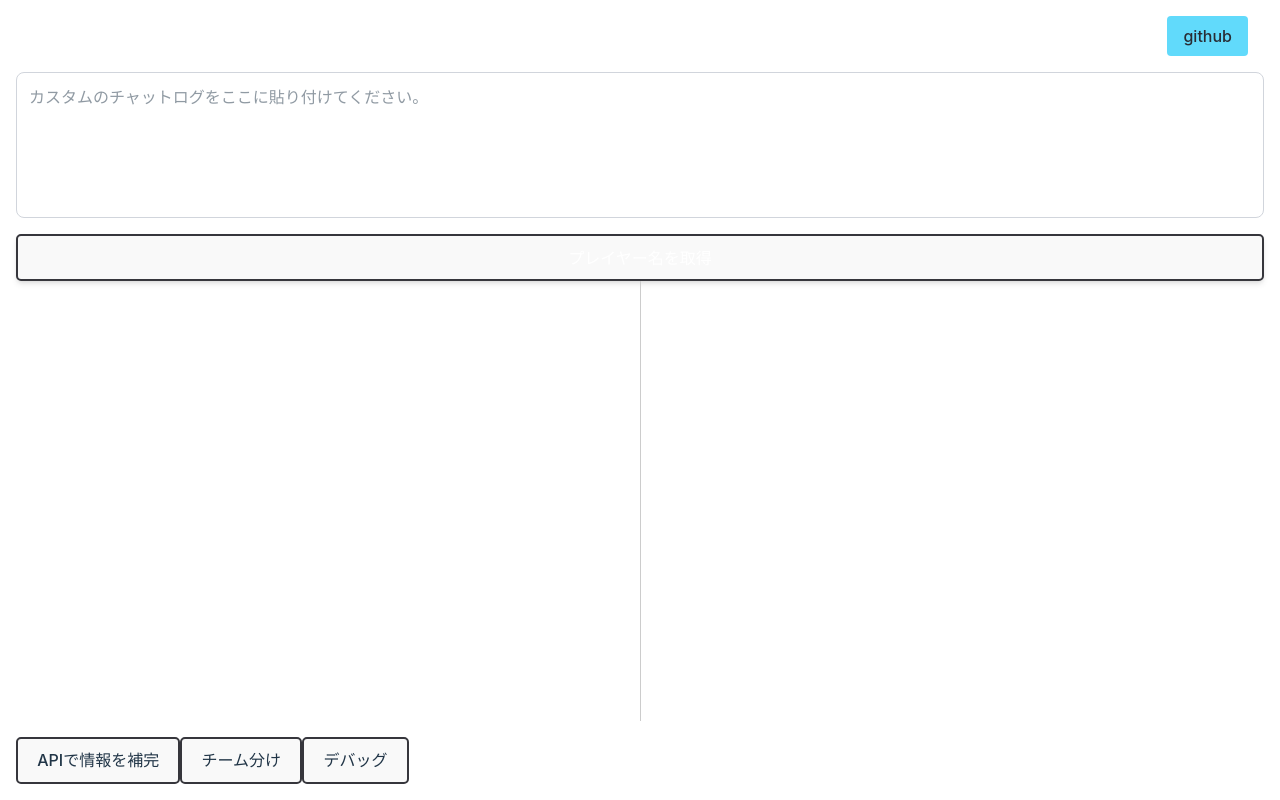
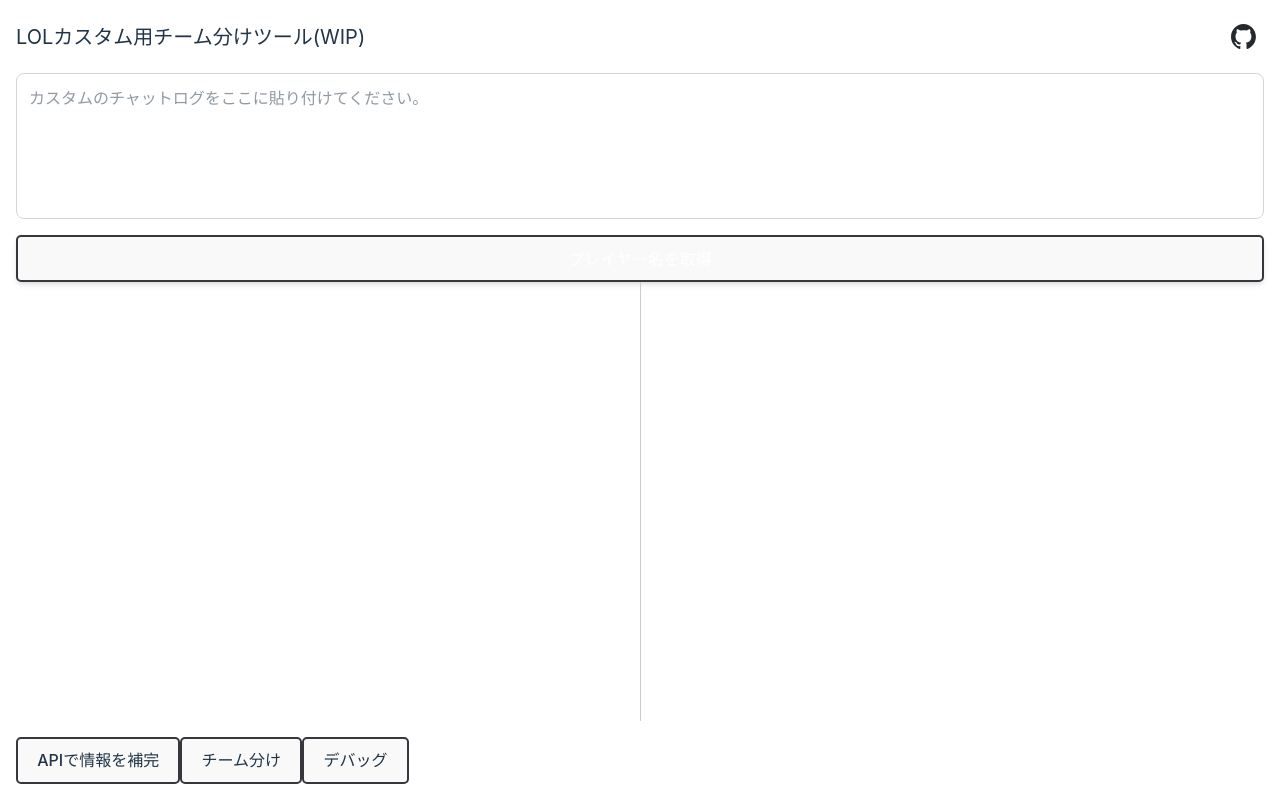
Before and after one commit to icvt408/lol-teamdivider, a React (Vite) app: page / in a window 1280 px wide. Built offline with nearby package versions, Linux system fonts and the light colour scheme.

Commit message:
tailwindcssに対応

```diff
--- a/src/components/Header.css
+++ /dev/null
@@ -1,35 +0,0 @@
-.app-header {
-    display: flex;
-    justify-content: space-between;
-    align-items: center;
-    padding: 1rem 2rem;
-    color: white;
-}
-
-.header-content h1 {
-    margin: 0;
-    font-size: 1.5rem;
-}
-
-.header-buttons {
-    display: flex;
-    gap: 1rem;
-    /* ボタン間の間隔 */
-}
-
-.header-button {
-    background-color: #61dafb;
-    color: #282c34;
-    border: none;
-    border-radius: 4px;
-    padding: 0.5rem 1rem;
-    font-size: 1rem;
-    cursor: pointer;
-    transition: background-color 0.2s;
-}
-
-.header-button:hover {
-    background-color: #282c34;
-    color: #61dafb;
-    border: 1px solid #61dafb;
-}
--- a/src/components/Header.jsx
+++ b/src/components/Header.jsx
@@ -1,16 +1,19 @@
-import "./Header.css";
-
+import githubLogo from "../assets/github-mark.svg"
+import Button from "./Button"
 const Header = () => {
     return (
-        <header className="app-header">
-            <div className="header-content">
+        <header className={`flex justify-between items-center w-full p-4`}>
+            <div className={`text-xl`}>
                 <h1>LOLカスタム用チーム分けツール(WIP)</h1>
             </div>
-            <div className="header-buttons">
-                <a href="https://github.com/icvt408/lol-teamdivider" target="_blank" rel="noopener noreferrer">
-                    <button className="header-button">github</button>
-                </a>
+            <div>
+                <Button
+                    content={<img src={githubLogo} alt="GitHub" className="size-[25px]" />}
+                    href="https://github.com/icvt408/lol-teamdivider"
+                    color="bg-transparent"
+                />
             </div>
+
         </header>
     )
 }
```
Also changed, not shown: src/assets/github-mark-white.svg (added), src/assets/github-mark.svg (added).
